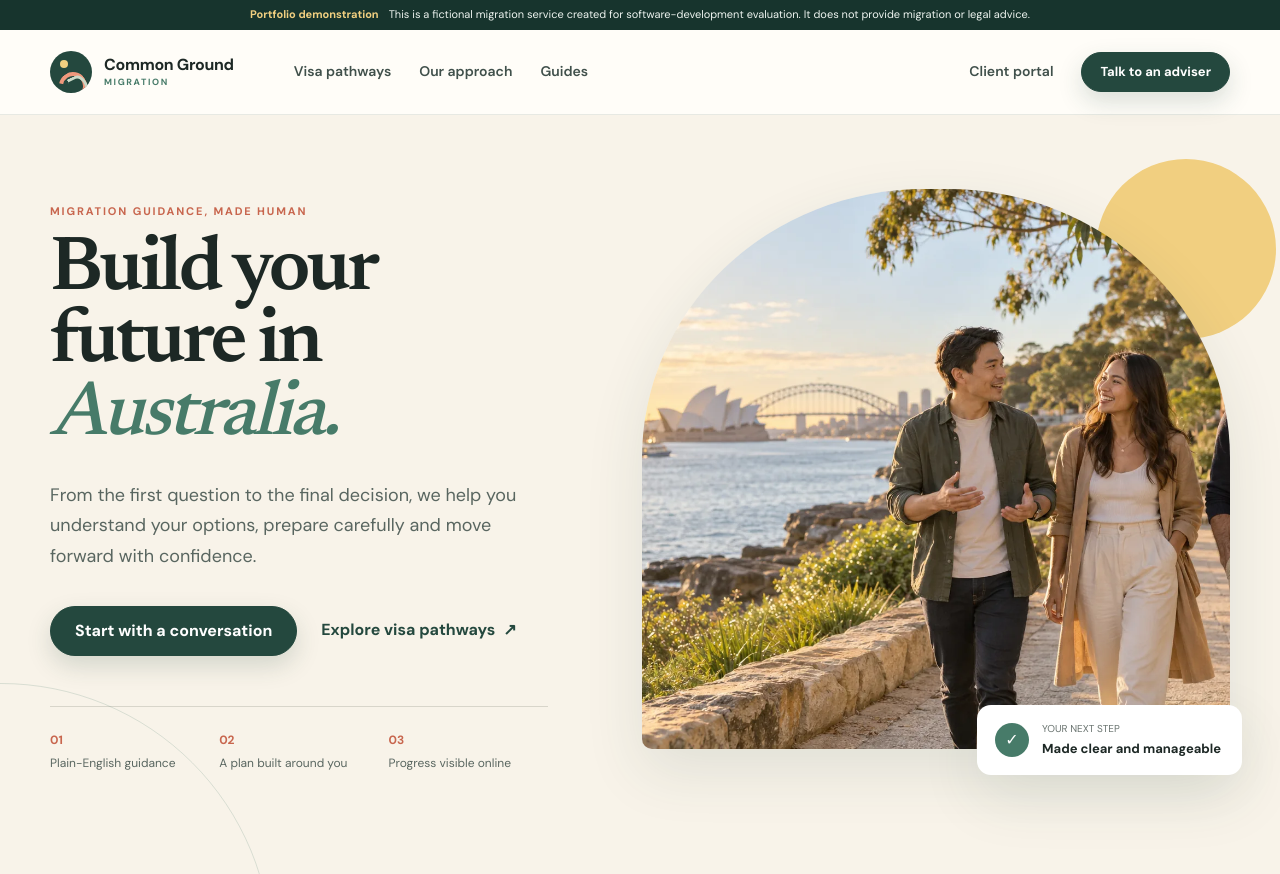
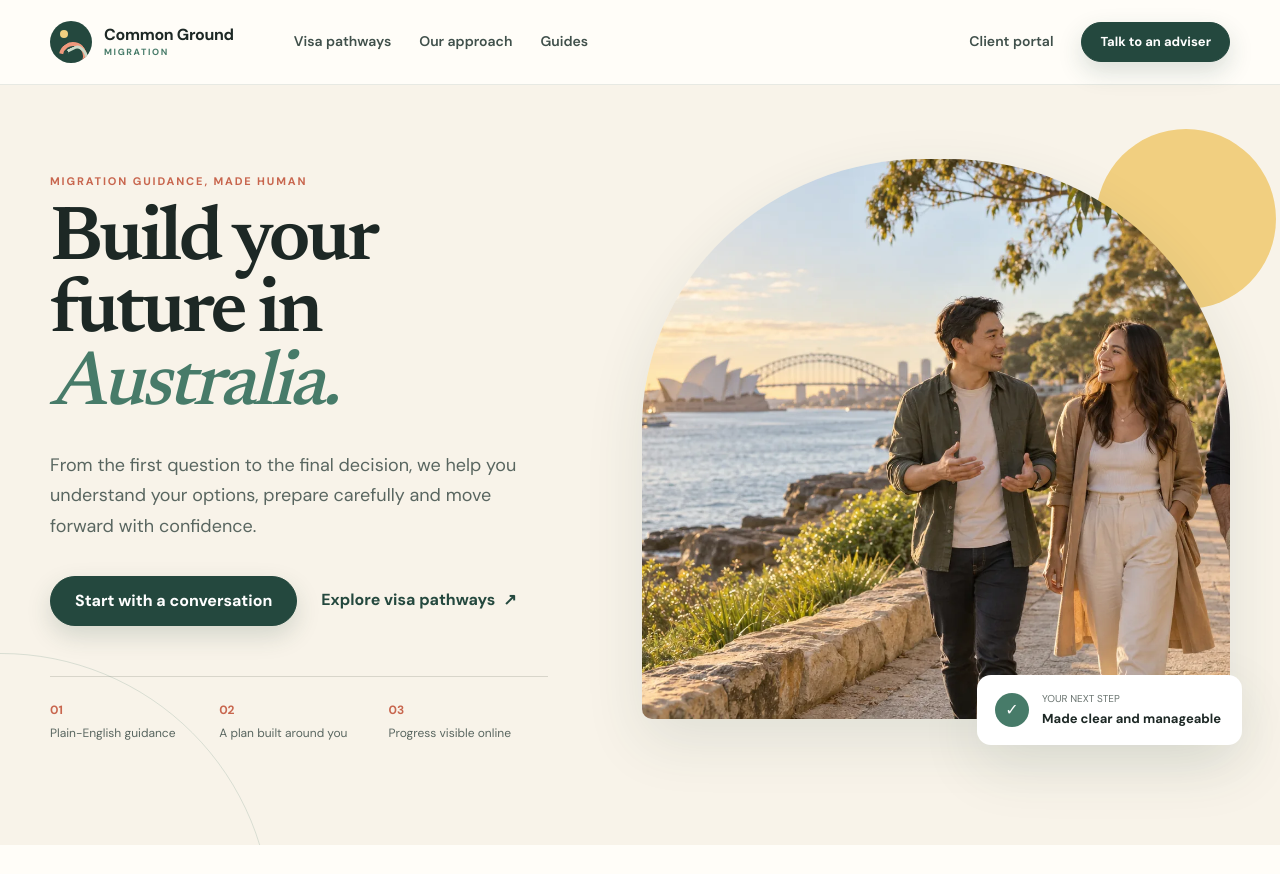
Before and after one commit to UNSWRuilinZhao/common-ground-migration-portal, a Django app: page / in a window 1280 px wide. Shown: the top 874 px of the page. Run offline with Django 5.2, Linux system fonts and the light colour scheme.

Commit message:
Remove portfolio notice banner

```diff
--- a/static/css/app.css
+++ b/static/css/app.css
@@ -31,9 +31,6 @@ h1, h2, h3, p { overflow-wrap: break-word; }
 .skip-link { position: fixed; z-index: 1000; top: 10px; left: 10px; padding: 10px 14px; color: #fff; background: var(--forest-dark); transform: translateY(-160%); }
 .skip-link:focus { transform: translateY(0); }
 
-.portfolio-notice { color: #eef4f0; background: var(--forest-dark); }
-.portfolio-notice .shell { display: flex; justify-content: center; gap: 10px; padding-block: 7px; font-size: 11px; line-height: 1.45; text-align: center; }
-.portfolio-notice strong { color: var(--sun); white-space: nowrap; }
 .site-header { position: relative; z-index: 50; border-bottom: 1px solid rgba(36,72,62,.11); background: rgba(255,253,248,.95); backdrop-filter: blur(14px); }
 .nav { display: flex; align-items: center; min-height: 84px; }
 .brand { display: inline-flex; align-items: center; gap: 12px; color: var(--ink); font-weight: 700; line-height: 1; text-decoration: none; }
--- a/templates/base.html
+++ b/templates/base.html
@@ -15,12 +15,6 @@
 </head>
 <body class="{% block body_class %}{% endblock %}">
     <a class="skip-link" href="#main-content">Skip to content</a>
-    <aside class="portfolio-notice" aria-label="Portfolio demonstration notice">
-        <div class="shell">
-            <strong>Portfolio demonstration</strong>
-            <span>This is a fictional migration service created for software-development evaluation. It does not provide migration or legal advice.</span>
-        </div>
-    </aside>
     <header class="site-header">
         <nav class="nav shell" aria-label="Main navigation">
             <a class="brand" href="{% url 'home' %}" aria-label="Common Ground Migration home">
```
